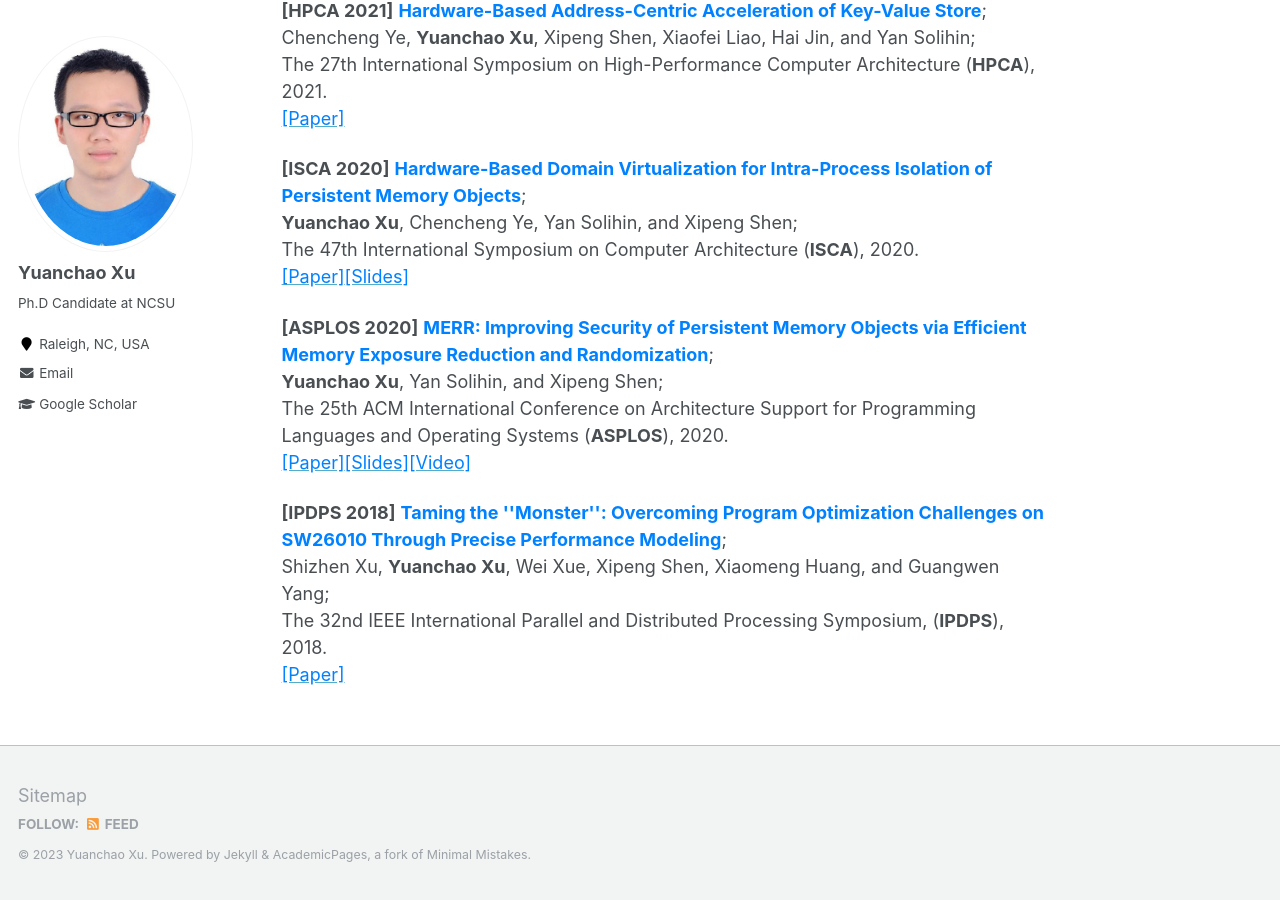
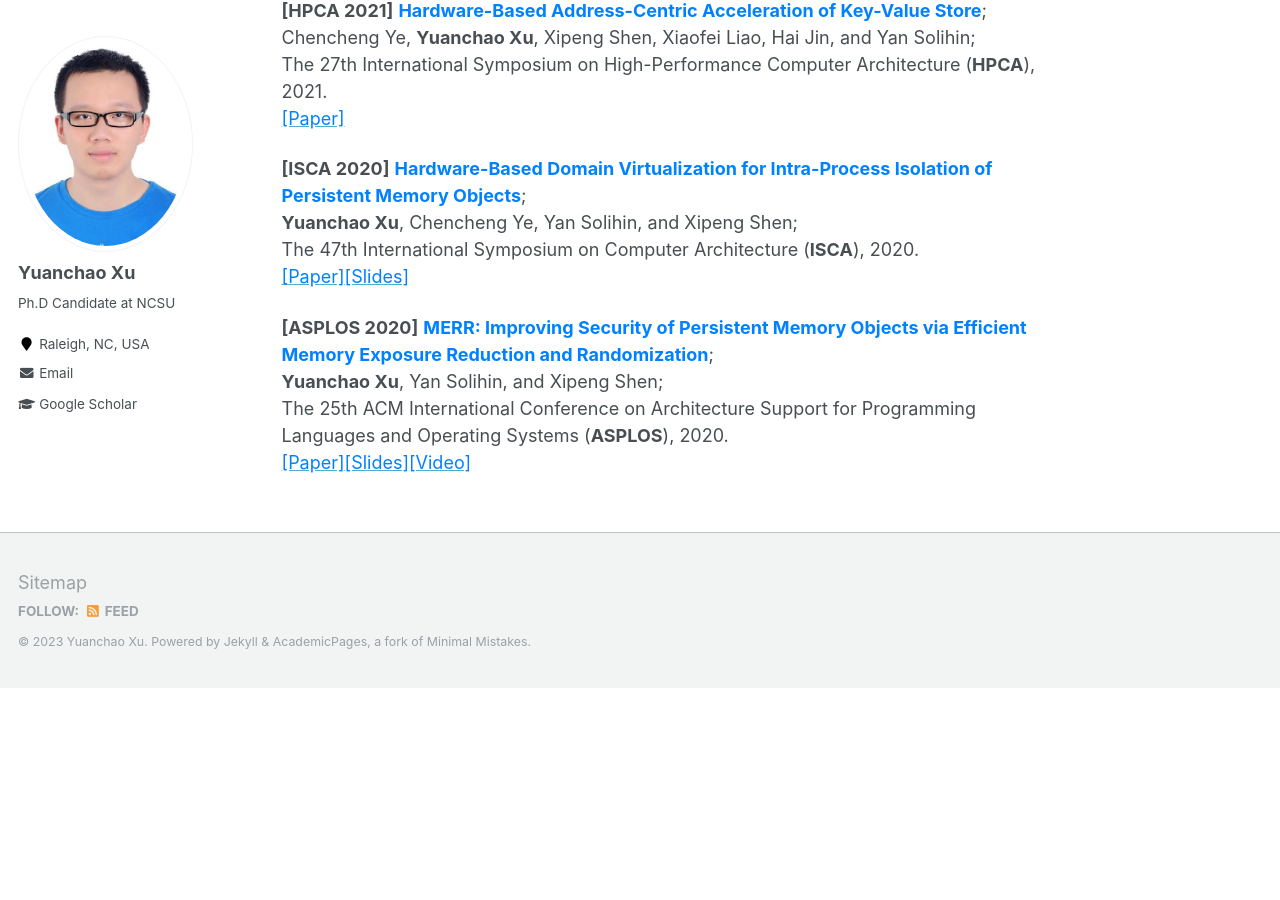
Before and after one commit to yuanchaoxu6/yuanchaoxu6.github.io, a Jekyll site: the page built from _pages/about.md, in a window 1280 px wide and 900 px high, scrolled down 1713 px. Built offline with Jekyll 4.4.1, drawn with Linux system fonts in a browser that asks for light colours; after the commit the page ends 2401 px from its top, so only the background shows below that.

Commit message:
Update about.md

```diff
--- a/_pages/about.md
+++ b/_pages/about.md
@@ -69,8 +69,3 @@ The 47th International Symposium on Computer Architecture (**ISCA**), 2020. <br>
 **Yuanchao Xu**, Yan Solihin, and Xipeng Shen; <br>
 The 25th ACM International Conference on Architecture Support for Programming Languages and Operating Systems (**ASPLOS**), 2020. <br>
 [<font color="#0081ff">[Paper]</font>](http://yuanchaoxu6.github.io/files/asplos20.pdf)[<font color="#0081ff">[Slides]</font>](http://yuanchaoxu6.github.io/files/ASPLOS2020MERR.pdf)[<font color="#0081ff">[Video]</font>](https://www.youtube.com/watch?v=96OUTHkBdY0&list=PLsLWHLZB96VeVp3IVzvSH58ttVz_Anr7H&index=65)
-
-**\[IPDPS 2018\]** **<font color="#0081ff"> Taming the ''Monster'': Overcoming Program Optimization Challenges on SW26010 Through Precise Performance Modeling</font>**; <br>
-Shizhen Xu, **Yuanchao Xu**, Wei Xue, Xipeng Shen, Xiaomeng Huang, and Guangwen Yang; <br>
-The 32nd IEEE International Parallel and Distributed Processing Symposium, (**IPDPS**), 2018. <br>
-[<font color="#0081ff">[Paper]</font>](http://yuanchaoxu6.github.io/files/ipdps18.pdf)
```
